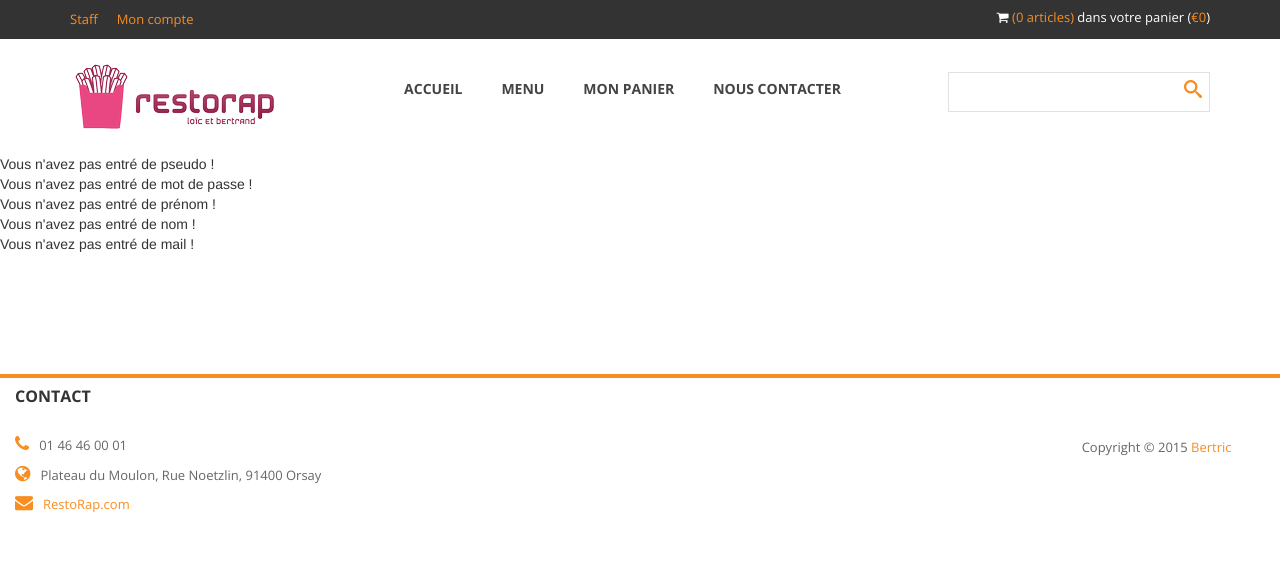
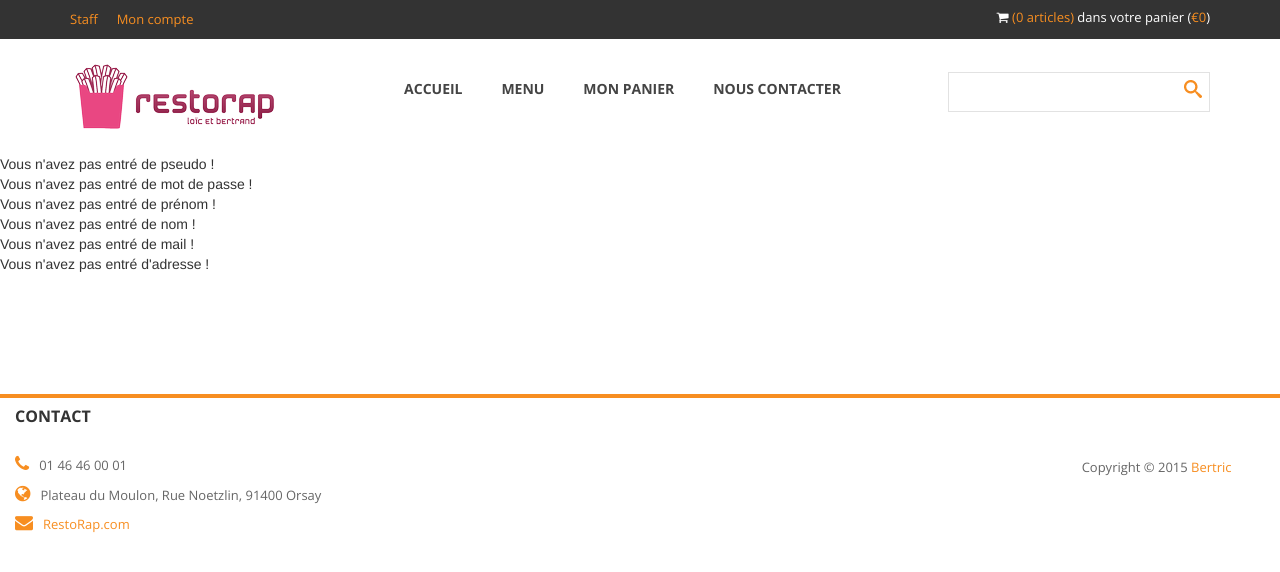
Before and after one commit to projetBertrandLoic/projetWeb, a PHP site: page /verif_compte.php in a window 1280 px wide. Shown: the top 572 px of the page. Run offline with PHP 8.4, Linux system fonts and the light colour scheme; data that the repository does not hold is empty; some libraries are stand-ins or nearby versions.

Commit message:
changement comportement verif_compte

```diff
--- a/compte.php
+++ b/compte.php
@@ -49,7 +49,9 @@
 						<label><h4>Pseudo</h4></label>
 						<input type="text" name="pseud" value="" class="input-xlarge">
 						<label><h4>Mot de passe</h4></label>
-						<input type="text" name="mdp" value="" class="input-xlarge">
+						<input type="password" name="mdp" value="" size= "100" MAXLENGTH="8" class="input-xlarge">
+						<span class=""> 8 caractéres maximum</span>
+					</br>
 						<label><h4>Prenom</h4></label>
 						<input type="text" name="first" value="" class="input-xlarge">
 						<label><h4>Nom de famille</h4></label>
@@ -58,7 +60,7 @@
 						<input type="text" name="mail" value="" class="input-xlarge">
 						<label><h4>Addresse</h4></label>
 						</br>
-						<textarea value="adresse" rows="3" class="input-xlarge">
+						<textarea value="adresse" rows="3" name="adresse" class="input-xlarge">
 						</textarea>
 
 						<div>
--- a/verif_compte.php
+++ b/verif_compte.php
@@ -32,7 +32,12 @@ if (!empty($_POST['mail'])) {
 	echo "Vous n'avez pas entré de mail !";
 	echo '</br>';
 }
-
+if (!empty($_POST['adresse'])) {
+	$adresse = $_POST['adresse'];
+}else{
+	echo "Vous n'avez pas entré d'adresse !";
+	echo '</br>';
+}
 
 
 
@@ -46,10 +51,11 @@ if (!empty($_POST['mail'])) {
 	if (mysqli_num_rows ($request) == 1){
 		echo "<script type='text/javascript'> alert('Le couple login et mot de passe existe deja') </script>";
 		//header("Location:compte.php");
-	}else{
-		$resultat = mysqli_query($co, "INSERT INTO user VALUES ('','$login','$mdp','','$nom','$prenom','$email')") or die ("insertion de l'utilisateur en base impossible");
+	}
+	if ((!empty($_POST['pseud'])) && (!empty($_POST['mdp'])) && (!empty($_POST['first'])) && (!empty($_POST['last'])) && (!empty($_POST['mail'])) &&(!empty($_POST['adresse']))){
+		$resultat = mysqli_query($co, "INSERT INTO user VALUES ('','$login','$mdp','','$nom','$prenom','$email','$adresse')") or die ("insertion de l'utilisateur en base impossible");
 		$id = mysqli_insert_id ($co);
-
+		echo "Votre inscription à bien été realisée, Bienvenue parmis nous !";
 	}
 
 include_once("footer.php");?>
```
